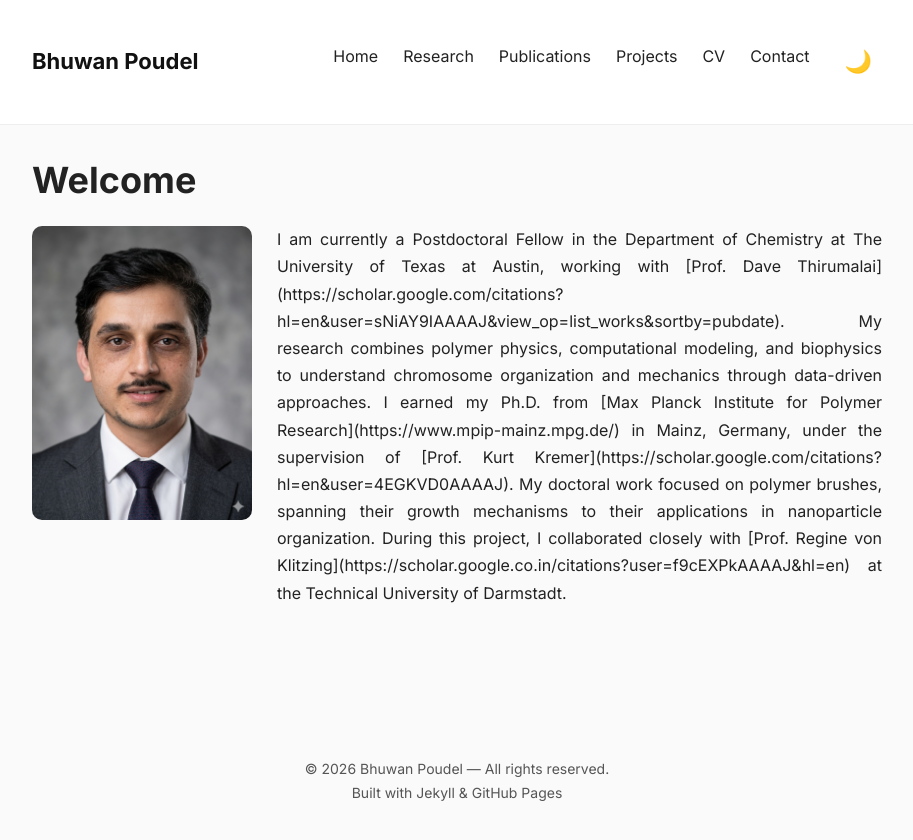
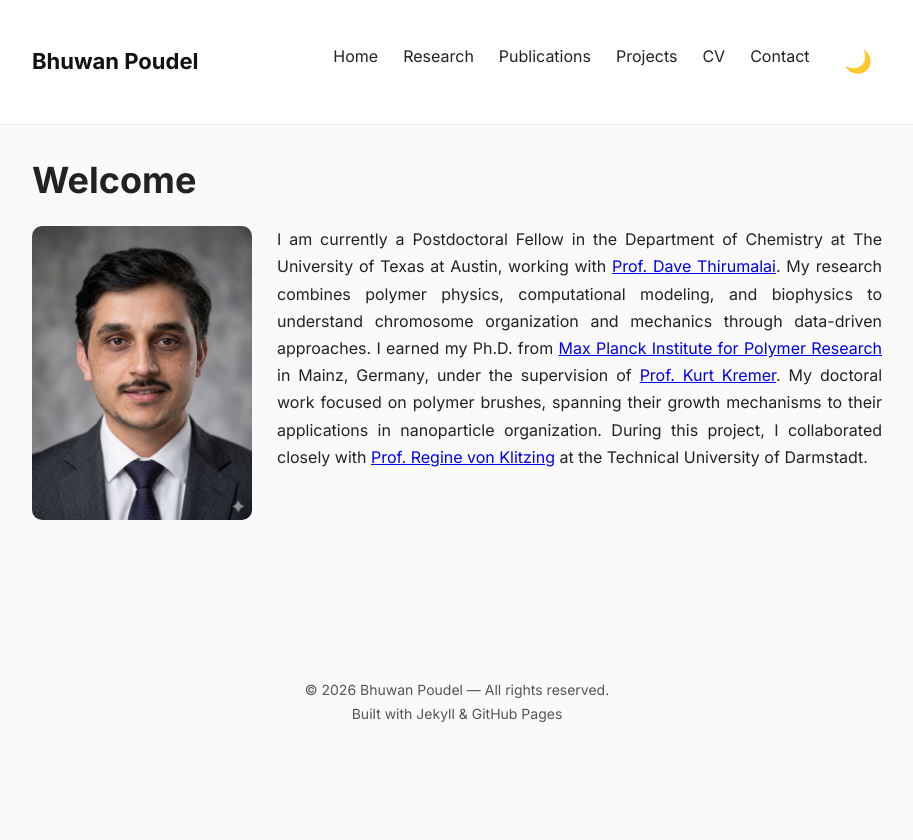
Before and after one commit to pdlbhuwan/pdlbhuwan.github.io, a Jekyll site: the page built from index.md, in a window 1280 px wide. Shown: the top 840 px of the page, without its empty margins (183-1096 px from the left). Built offline with Jekyll 4.4.1, drawn with Linux system fonts in a browser that asks for light colours; some of the changed lines change nothing that is shown.

Commit message:
Update index.md

```diff
--- a/index.md
+++ b/index.md
@@ -10,18 +10,20 @@
 
 <div style="display: flex; gap: 25px; align-items: flex-start;">
 
-  <div style="flex: 0 0 220px;">
-    <img src="assets/images/profile.png"
-         alt="Bhuwan Poudel"
-         style="width: 220px; border-radius: 10px;">
-  </div>
+<div style="flex: 0 0 220px;">
 
-  <div style="flex: 1; text-align: justify;">
-
-I am currently a Postdoctoral Fellow in the Department of Chemistry at The University of Texas at Austin, working with [Prof. Dave Thirumalai](https://scholar.google.com/citations?hl=en&user=sNiAY9IAAAAJ&view_op=list_works&sortby=pubdate). My research combines polymer physics, computational modeling, and biophysics to understand chromosome organization and mechanics through data-driven approaches.
-
-I earned my Ph.D. from [Max Planck Institute for Polymer Research](https://www.mpip-mainz.mpg.de/) in Mainz, Germany, under the supervision of [Prof. Kurt Kremer](https://scholar.google.com/citations?hl=en&user=4EGKVD0AAAAJ). My doctoral work focused on polymer brushes, spanning their growth mechanisms to their applications in nanoparticle organization. During this project, I collaborated closely with [Prof. Regine von Klitzing](https://scholar.google.co.in/citations?user=f9cEXPkAAAAJ&hl=en) at the Technical University of Darmstadt.
-
-  </div>
+<img src="assets/images/profile.png"
+alt="Bhuwan Poudel"
+style="width: 220px; border-radius: 10px;">
 
 </div>
+
+<div style="flex: 1; text-align: justify;">
+
+I am currently a Postdoctoral Fellow in the Department of Chemistry at The University of Texas at Austin, working with <a href="https://scholar.google.com/citations?hl=en&user=sNiAY9IAAAAJ&view_op=list_works&sortby=pubdate">Prof. Dave Thirumalai</a>. My research combines polymer physics, computational modeling, and biophysics to understand chromosome organization and mechanics through data-driven approaches.
+
+I earned my Ph.D. from <a href="https://www.mpip-mainz.mpg.de/">Max Planck Institute for Polymer Research</a> in Mainz, Germany, under the supervision of <a href="https://scholar.google.com/citations?hl=en&user=4EGKVD0AAAAJ">Prof. Kurt Kremer</a>. My doctoral work focused on polymer brushes, spanning their growth mechanisms to their applications in nanoparticle organization. During this project, I collaborated closely with <a href="https://scholar.google.co.in/citations?user=f9cEXPkAAAAJ&hl=en">Prof. Regine von Klitzing</a> at the Technical University of Darmstadt.
+
+</div>
+
+</div>
```
